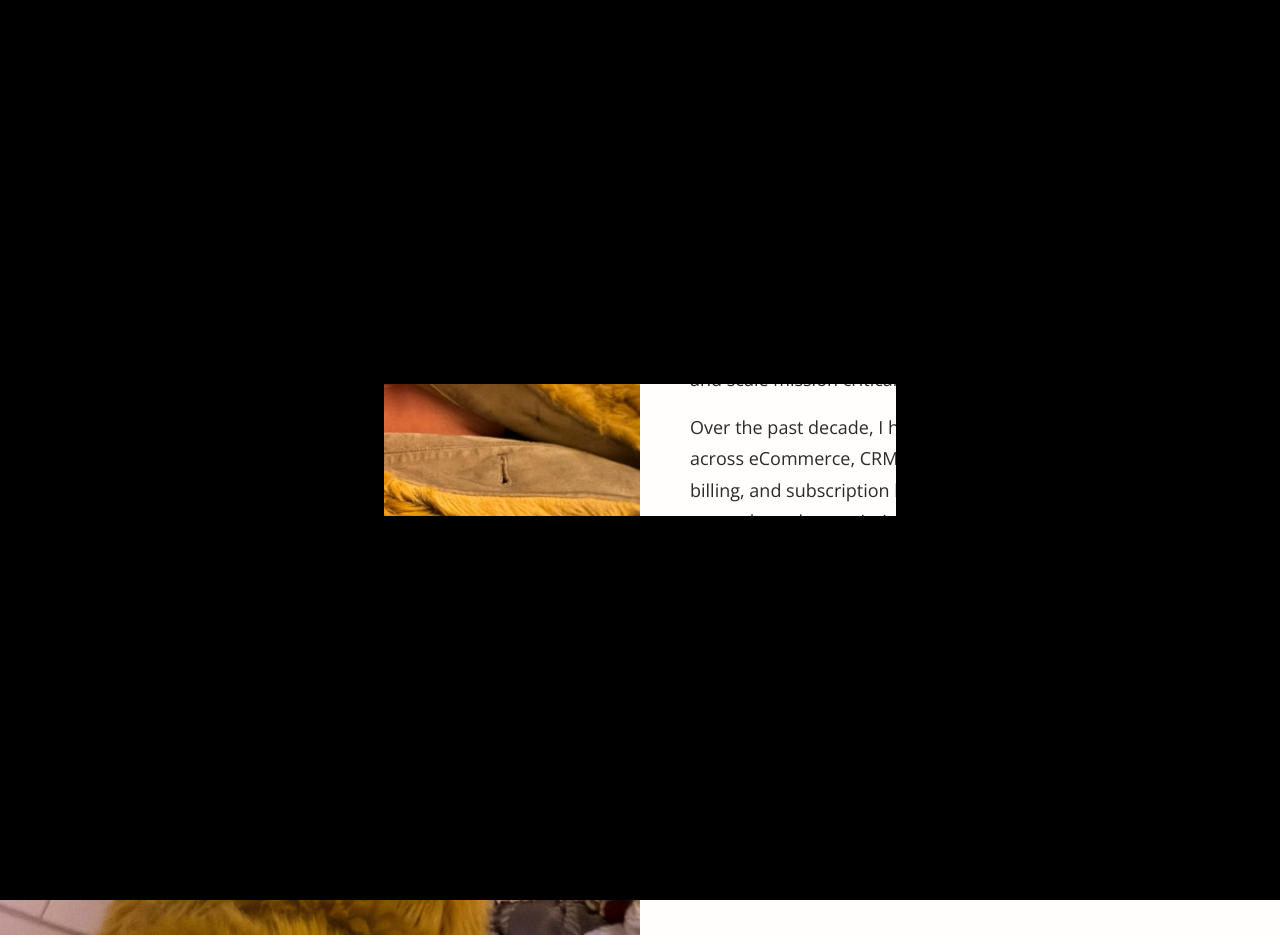
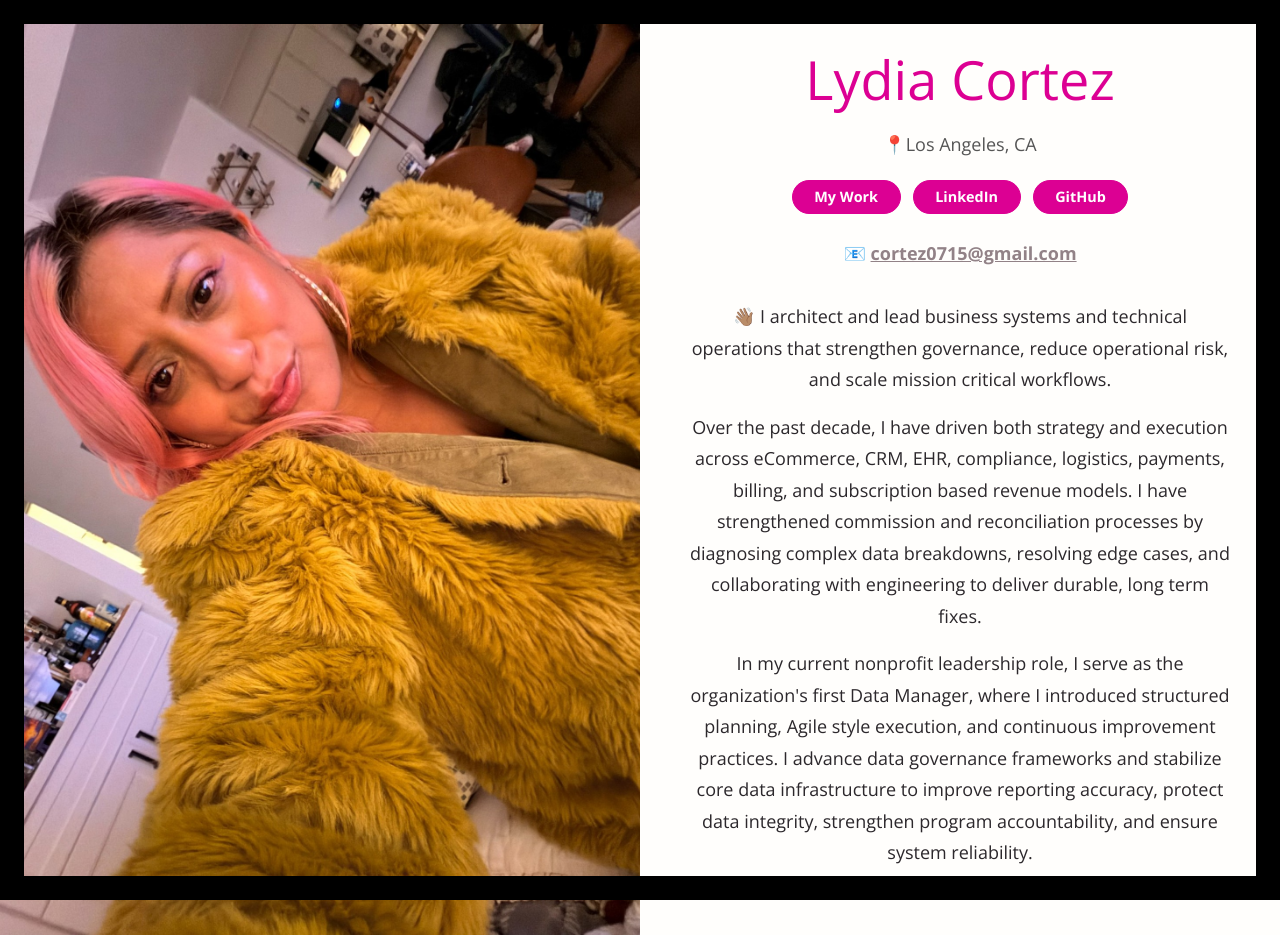
Before and after one commit to lylyco/lylyco.github.io, a Jekyll site: the page built from index.html, in a window 1280 px wide. Built offline with Jekyll 4.4.1, drawn with Linux system fonts in a browser that asks for light colours.

Commit message:
“texv2”

```diff
--- a/assets/css/style.css
+++ b/assets/css/style.css
@@ -451,41 +451,41 @@ dd {
 .email-row {
   margin-bottom: 1.5rem;
 }
+/* =============================
+   Center content + 1in border
+   ============================= */
 
-/* 4 inch black border overlay (doesn't change layout) */
+/* .25 inch black border overlay (does not change layout size) */
 body::before {
   content: "";
   position: fixed;
   inset: 0;
-  border: 4in solid #000;
+  border: .25in solid #000;
   pointer-events: none;
   z-index: 9999;
 }
 
-/* Center main content used by this theme */
-.container {
+/* Center the content side */
+.half__content {
+  text-align: center;
+}
+
+/* On desktop, the columns become flex containers, so this centers children */
+@media screen and (min-width: 768px) {
+  .half__content {
+    align-items: center;
+  }
+}
+
+/* Center the social buttons row */
+.socialLinks {
+  justify-content: center;
+}
+
+/* Keep centered text from getting too wide */
+.half__content > * {
+  max-width: 42rem;
+  width: 100%;
   margin-left: auto;
   margin-right: auto;
 }
-
-.pageTitle,
-.content,
-.postTitle,
-.post .meta,
-.footer,
-.footer-links ul {
-  text-align: center;
-}
-
-/* Center nav on desktop if present */
-@media only screen and (min-width: 800px) {
-  .header .container {
-    text-align: center;
-  }
-  .header h1,
-  .header nav {
-    float: none;
-    display: inline-block;
-    vertical-align: middle;
-  }
-}
```
